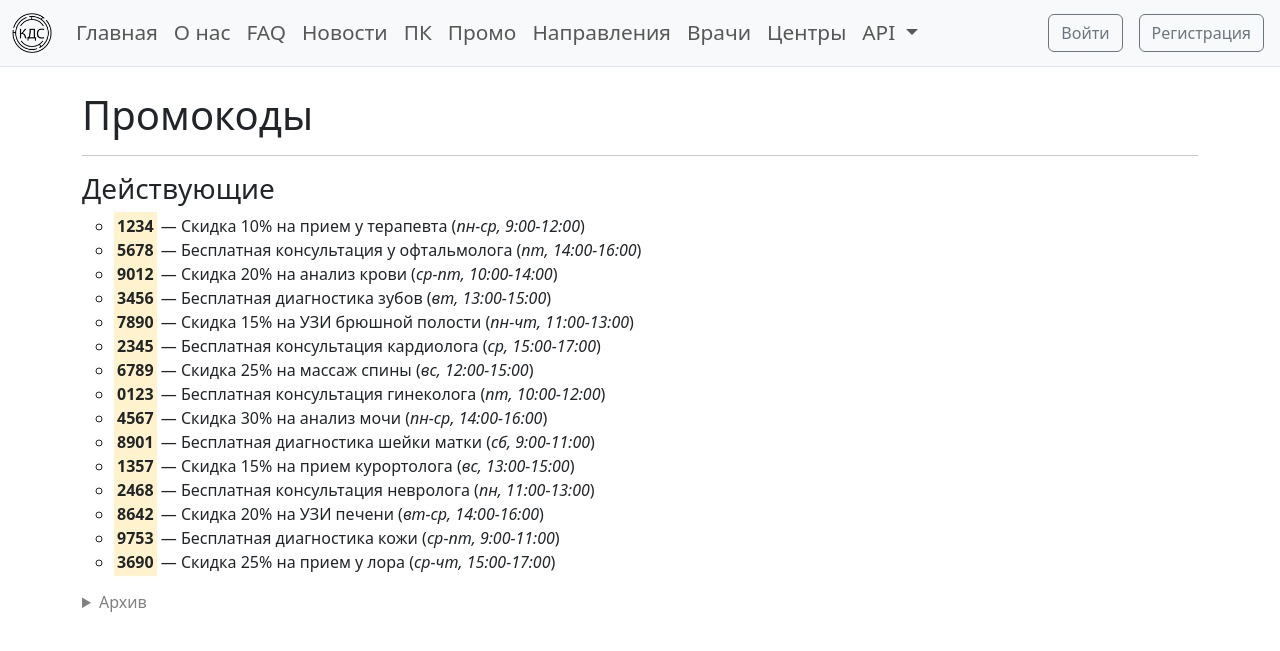
After one commit to denis-pptx/Django-MedicalCenter, a Django app: page /promo-codes/ in a window 1280 px wide. The commit adds this page. Shown: the top 651 px of the page. Run offline with Django 4.2, Linux system fonts and the light colour scheme; some libraries are stand-ins or nearby versions.

Commit message:
promo codes page

```diff
--- a/templates/base.html
+++ b/templates/base.html
@@ -41,6 +41,9 @@
                     </li>
                     <li class="nav-item">
                         <a class="nav-link"  href="{% url 'private-policy' %}">ПК</a>
+                    </li>
+                    <li class="nav-item">
+                        <a class="nav-link"  href="{% url 'promo-codes' %}">Промо</a>
                     </li>
                     <li class="nav-item">
                         <a class="nav-link" href="{% url 'category_list' %}">Направления</a>
--- /dev/null
+++ b/website/static/website/css/promo-codes.css
@@ -0,0 +1,11 @@
+.archive h3 {
+    color: gray;
+}
+
+.promo-codes time {
+    font-style: italic;
+}
+
+.archive {
+    color: gray;
+}
--- /dev/null
+++ b/website/templates/website/promo-codes.html
@@ -0,0 +1,51 @@
+{% extends 'base.html' %}
+{% load static %}
+
+{% block title %}КДС | Главная{% endblock %}
+
+{% block styles %}
+    <link rel="stylesheet" href="{% static 'website/css/promo-codes.css' %}">
+{% endblock %}
+
+{% block content %}
+    <article class="promo-codes">
+        <h1>Промокоды</h1>
+        <hr>
+        <section class="available">
+            <h3>Действующие</h3>
+            <ul type="circle">
+                <li><mark><strong>1234</strong></mark> — Скидка 10% на прием у терапевта (<time>пн-ср, 9:00-12:00</time>)</li>
+                <li><mark><strong>5678</strong></mark> — Бесплатная консультация у офтальмолога (<time>пт, 14:00-16:00</time>)</li>
+                <li><mark><strong>9012</strong></mark> — Скидка 20% на анализ крови (<time>ср-пт, 10:00-14:00</time>)</li>
+                <li><mark><strong>3456</strong></mark> — Бесплатная диагностика зубов (<time>вт, 13:00-15:00</time>)</li>
+                <li><mark><strong>7890</strong></mark> — Скидка 15% на УЗИ брюшной полости (<time>пн-чт, 11:00-13:00</time>)</li>
+                <li><mark><strong>2345</strong></mark> — Бесплатная консультация кардиолога (<time>ср, 15:00-17:00</time>)</li>
+                <li><mark><strong>6789</strong></mark> — Скидка 25% на массаж спины (<time>вс, 12:00-15:00</time>)</li>
+                <li><mark><strong>0123</strong></mark> — Бесплатная консультация гинеколога (<time>пт, 10:00-12:00</time>)</li>
+                <li><mark><strong>4567</strong></mark> — Скидка 30% на анализ мочи (<time>пн-ср, 14:00-16:00</time>)</li>
+                <li><mark><strong>8901</strong></mark> — Бесплатная диагностика шейки матки (<time>сб, 9:00-11:00</time>)</li>
+                <li><mark><strong>1357</strong></mark> — Скидка 15% на прием курортолога (<time>вс, 13:00-15:00</time>)</li>
+                <li><mark><strong>2468</strong></mark> — Бесплатная консультация невролога (<time >пн, 11:00-13:00</time>)</li>
+                <li><mark><strong>8642</strong></mark> — Скидка 20% на УЗИ печени (<time>вт-ср, 14:00-16:00</time>)</li>
+                <li><mark><strong>9753</strong></mark> — Бесплатная диагностика кожи (<time>ср-пт, 9:00-11:00</time>)</li>
+                <li><mark><strong>3690</strong></mark> — Скидка 25% на прием у лора (<time>ср-чт, 15:00-17:00</time>)</li>
+            </ul>
+        </section>
+        <section class="archive">
+            <details>
+                <summary>Архив</summary>
+                <ul type="square">
+                    <li>2468 — Скидка 15% на массаж шеи и плеч (<time>сб-вс, 10:00-12:00</time>)</li>
+                    <li>8642 — Бесплатная консультация уролога (<time>вс, 14:00-16:00</time>)</li>
+                    <li>9753 — Скидка 20% на анализ крови на аллергии (<time>вт-чт, 11:00-13:00</time>)</li>
+                    <li>3690 — Бесплатная диагностика гастроэнтеролога (<time>ср, 13:00-15:00</time>)</li>
+                    <li>1470 — Скидка 10% на УЗИ почек (<time>пн-ср, 9:00-11:00</time>)</li>
+                    <li>2581 — Бесплатная консультация стоматолога (<time>чт-пт, 14:00-16:00</time>)</li>
+                    <li>3692 — Скидка 25% на прием кардиолога (<time>сб-вс, 12:00-14:00</time>)</li>
+                    <li>4715 — Бесплатная диагностика гинеколога (<time>пн, 16:00-18:00</time>)</li>
+                    <li>5827 — Скидка 30% на массаж ног (<time>вт-ср, 10:00-12:00</time>)</li>
+                </ul>
+            </details>
+        </section>
+    </article>
+{% endblock %}
--- a/website/urls.py
+++ b/website/urls.py
@@ -8,6 +8,7 @@ urlpatterns = [
     path('about/', TemplateView.as_view(template_name="website/about.html"), name='about'),
     path('faq/', TemplateView.as_view(template_name="website/faq.html"), name='faq'),
     path('private-policy/', TemplateView.as_view(template_name="website/private-policy.html"), name='private-policy'),
+    path('promo-codes/', TemplateView.as_view(template_name="website/promo-codes.html"), name='promo-codes'),
     path('weather/', get_weather, name='weather'),
     path('gender/', get_gender, name='gender'),
 ]
```
